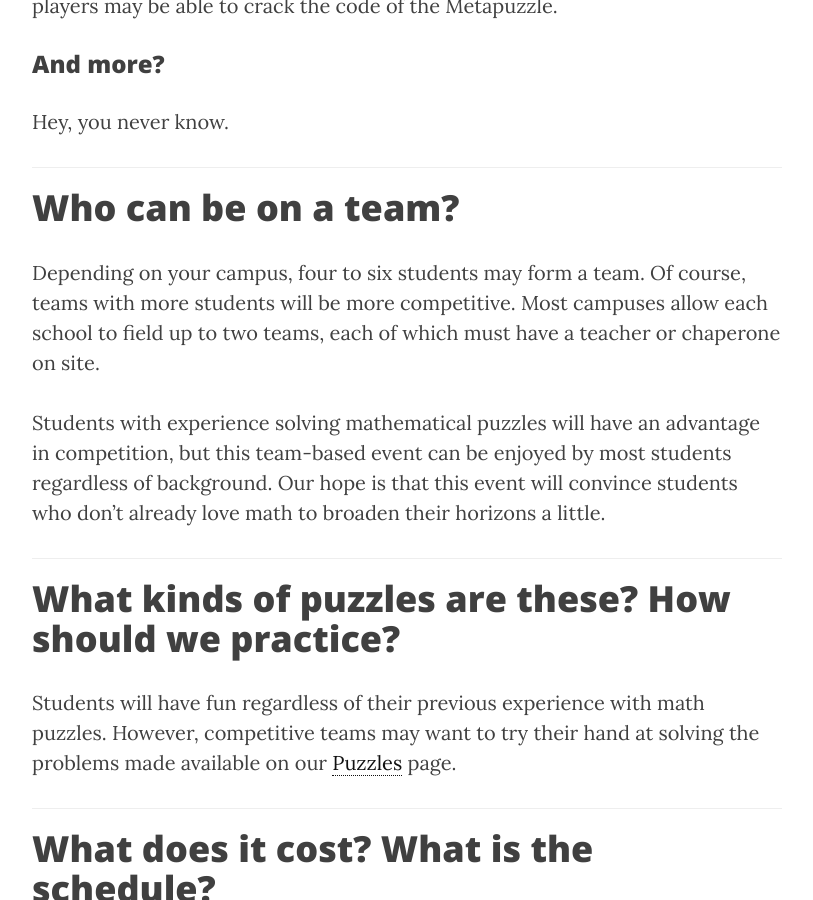
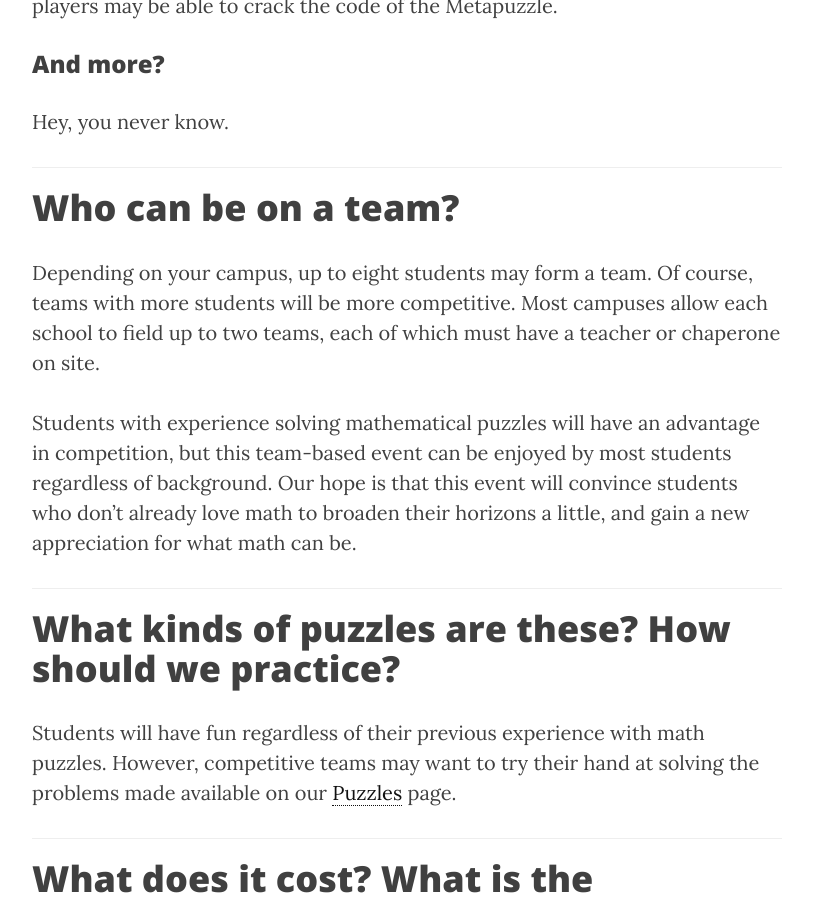
Before and after one commit to MaPPmath/mappmath.github.io, a Jekyll site: the page built from pages/challenge/index.md, in a window 1280 px wide and 900 px high, scrolled down 3336 px. Shown: the whole window, without its empty margins (233-1046 px from the left). Built offline with Jekyll 4.4.1, drawn with Linux system fonts in a browser that asks for light colours; nearby versions of some CDN libraries.

Commit message:
tweak team requirements

```diff
--- a/pages/challenge/index.md
+++ b/pages/challenge/index.md
@@ -114,7 +114,7 @@ Hey, you never know.
 
 # Who can be on a team?
 
-Depending on your campus, four to six students may form a team. Of
+Depending on your campus, up to eight students may form a team. Of
 course, teams with more students will be more competitive. Most campuses allow
 each school to field up to two teams, each of which must have a teacher or
 chaperone on site.
@@ -122,7 +122,8 @@ chaperone on site.
 Students with experience solving mathematical puzzles will have an advantage in
 competition, but this team-based event can be enjoyed by most students
 regardless of background. Our hope is that this event will convince students who
-don't already love math to broaden their horizons a little.
+don't already love math to broaden their horizons a little, and gain a new
+appreciation for what math can be.
 
 ---
 
```
